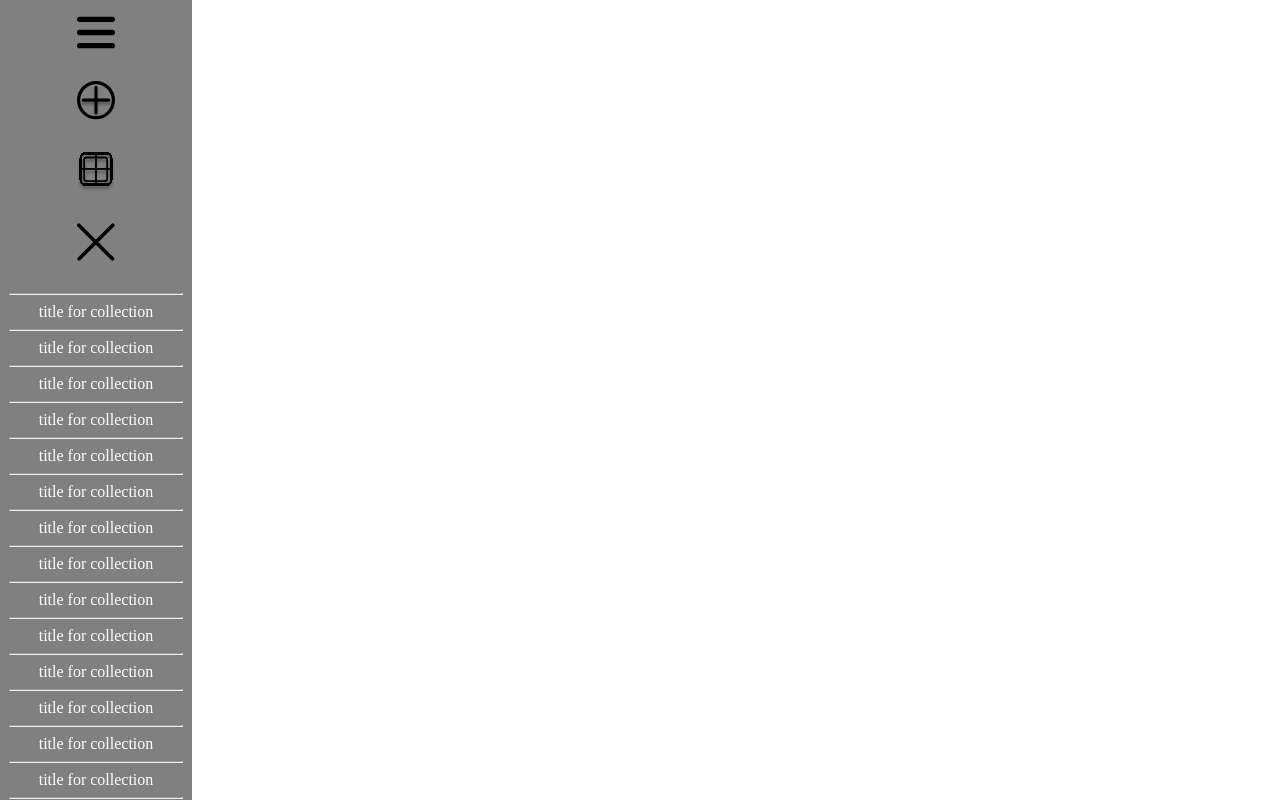
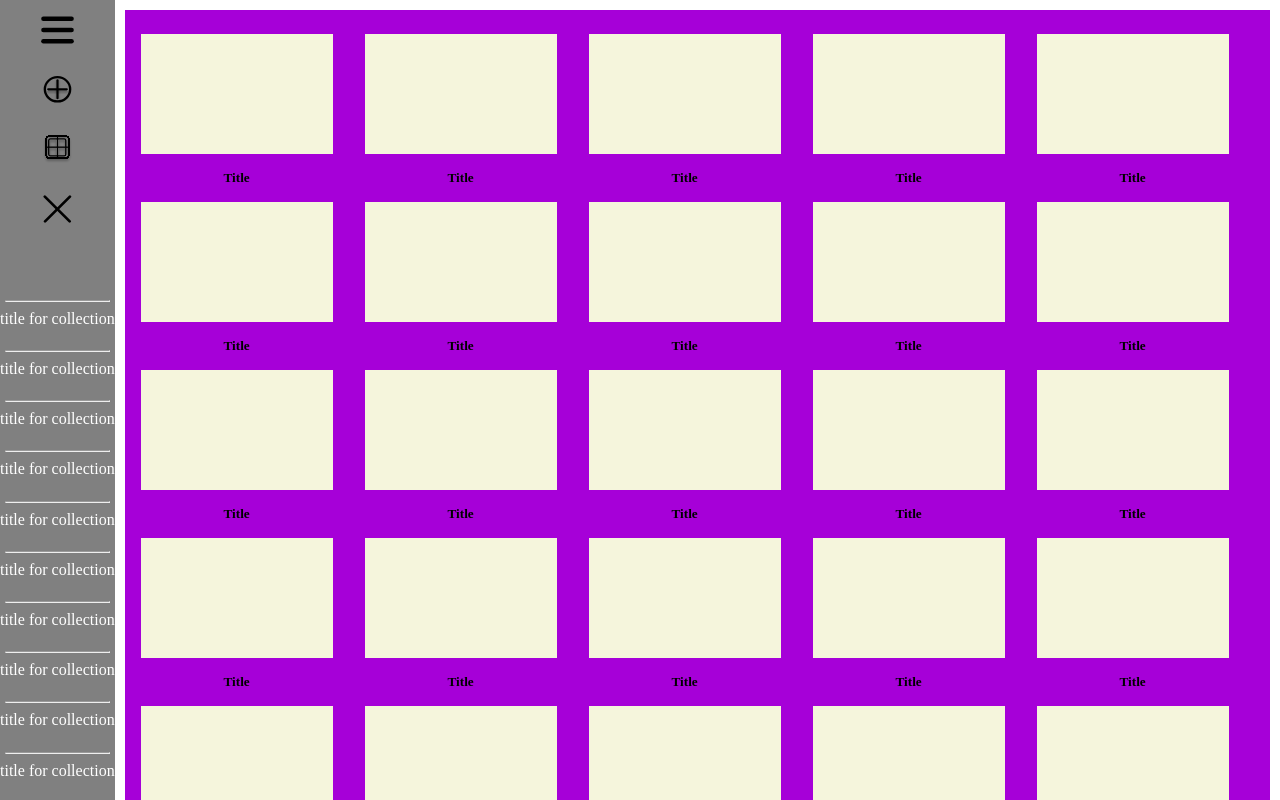
Before and after one commit to TRIYAN-SALAZAR/To-do-List, a React (Vite) app in the folder app-frontend/: page / in a window 1280 px wide. Shown: the top 800 px of the page. Built offline with nearby package versions, Linux system fonts and the light colour scheme.

Commit message:
Pues ya casi quedaria la alfa del nuevo frontend para la app de to do list desarrollado en react en una rama distinta a la principal

```diff
--- a/app-frontend/src/App.css
+++ b/app-frontend/src/App.css
@@ -3,7 +3,13 @@
     padding: 0;
 }
 
-html {
-    height: 100vh;
-    width: 100vw;
+
+div#root {
+    min-width: 100vw;
+    min-height: 100vh;
+
+    max-height: max-content;
+    max-width: max-content;
+
+    display: flex;
 }
--- a/app-frontend/src/App.jsx
+++ b/app-frontend/src/App.jsx
@@ -1,4 +1,5 @@
-import NavBar from './components/nav-bar'
+import NavBar from './components/nav-bar';
+import RenderAll from './pages/renderAll';
 
 import './App.css'
 
@@ -6,6 +7,7 @@ function App() {
   return (
     <>
       <NavBar />
+      <RenderAll />
     </>
   )
 }
--- /dev/null
+++ b/app-frontend/src/components/CollectionsOfTasks.jsx
@@ -0,0 +1,5 @@
+export default function CollectionsOfTasks() {
+    return (
+        <></>
+    )
+}
--- /dev/null
+++ b/app-frontend/src/components/Tasks.jsx
@@ -0,0 +1,9 @@
+import '../css/Tasks.css'
+
+export default function Tasks() {
+    return (
+        <section className="Task">
+            <h5>Title</h5>
+        </section>
+    )
+}
--- /dev/null
+++ b/app-frontend/src/css/RenderAll.css
@@ -0,0 +1,18 @@
+#render-all {
+    min-width: 85vw;
+    min-height: 100vh;
+
+    max-width: max-content;
+    max-height: max-content;
+
+    display: flexbox;
+
+    flex-direction: column;
+
+
+
+    background-color: rgb(166, 0, 216);
+    float: right;
+
+    margin: 10px;
+}
--- /dev/null
+++ b/app-frontend/src/css/Tasks.css
@@ -0,0 +1,20 @@
+section.Task {
+    width: 15vw;
+    height: 15vh;
+
+    background-color: beige;
+    float: left;
+
+    margin-top: 1.5rem;
+    margin-bottom: 1.5rem;
+
+    margin-left: 1rem;
+    margin-right: 1rem;
+}
+
+h5 {
+        position: relative;
+        top: 17vh;
+
+        text-align: center;
+}
--- /dev/null
+++ b/app-frontend/src/pages/renderAll.jsx
@@ -0,0 +1,42 @@
+import Tasks from "../components/Tasks";
+import CollectionsOfTasks from "../components/CollectionsOfTasks";
+
+import '../css/RenderAll.css';
+
+export default function RenderAll() {
+    return (
+        <section id="render-all">
+            <Tasks />
+            <Tasks />
+            <Tasks />
+            <Tasks />
+            <Tasks />
+            <Tasks />
+            <Tasks />
+            <Tasks />
+            <Tasks />
+            <Tasks />
+            <Tasks />
+            <Tasks />
+            <Tasks />
+            <Tasks />
+            <Tasks />
+            <Tasks />
+            <Tasks />
+            <Tasks />
+            <Tasks />
+            <Tasks />
+            <Tasks />
+            <Tasks />
+            <Tasks />
+            <Tasks />
+            <Tasks />
+            <Tasks />
+            <Tasks />
+            <Tasks />
+            <Tasks />
+            <Tasks />
+            <Tasks />
+        </section>
+    )
+}
```
